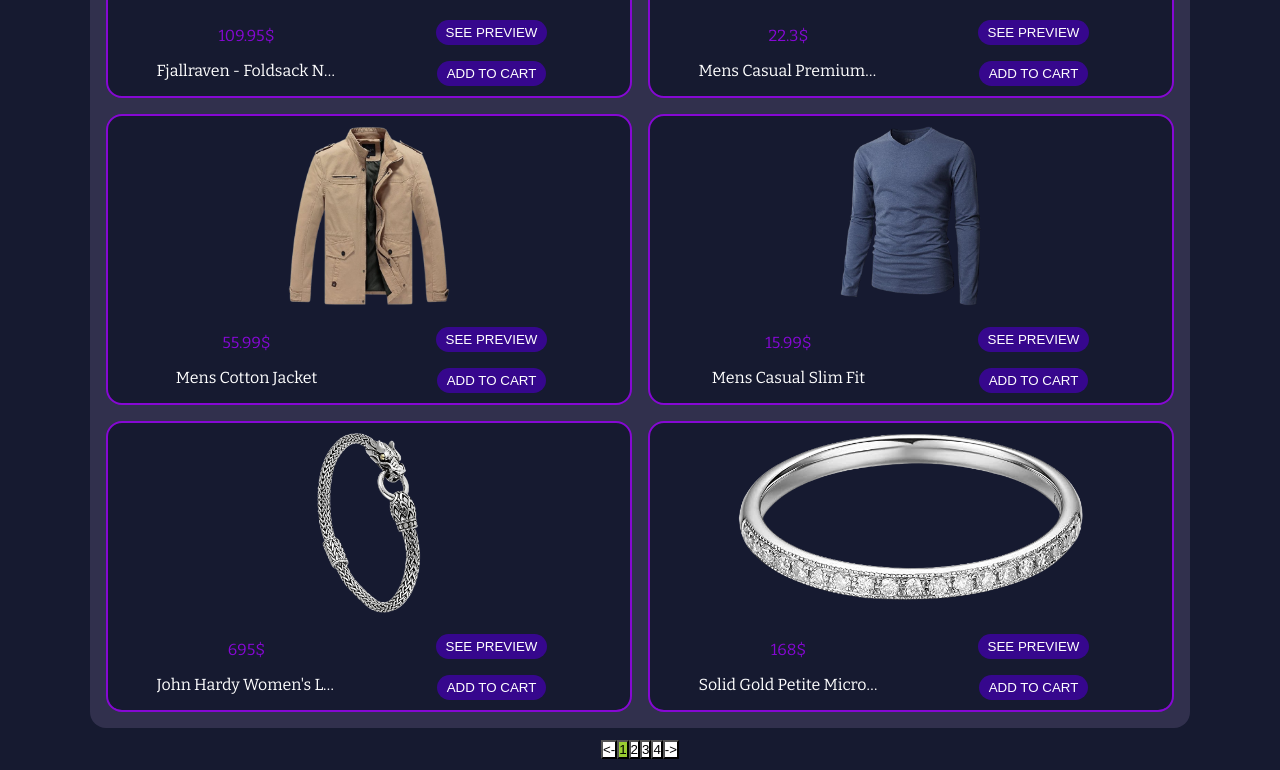
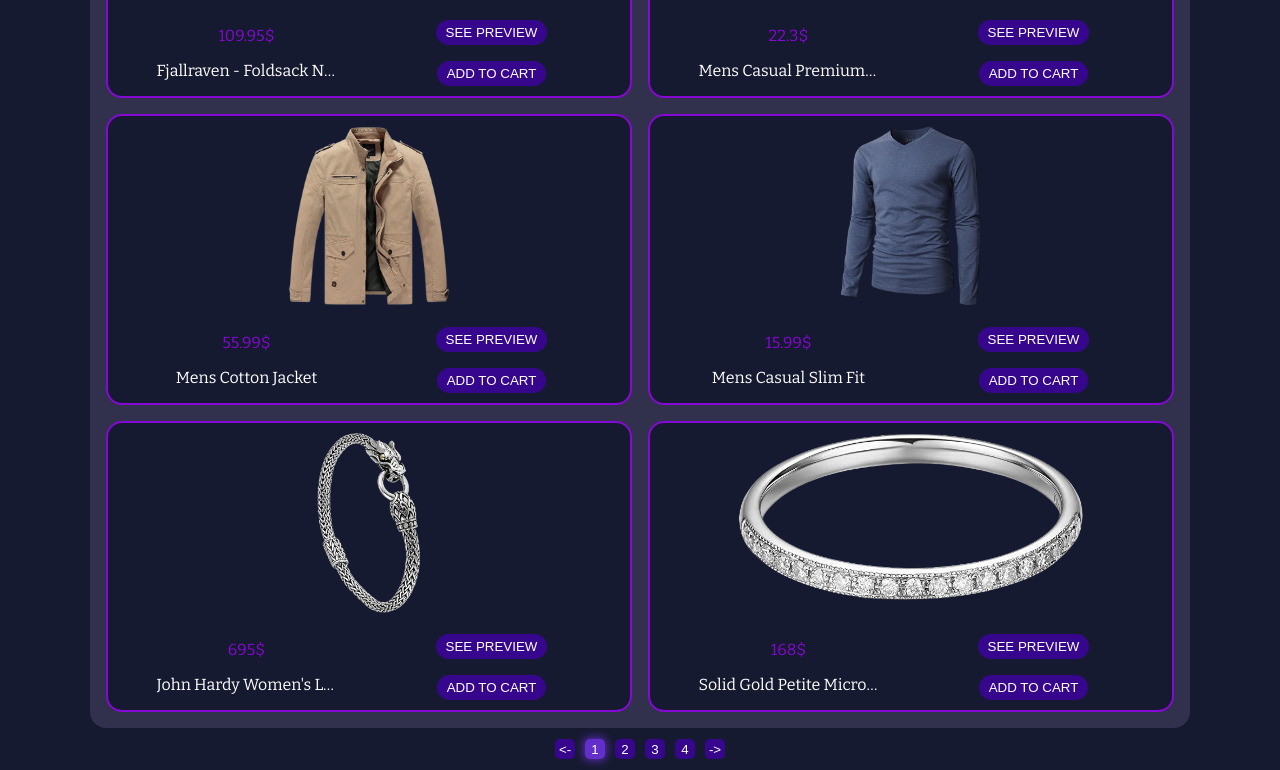
Before and after one commit to Eckry/store-app, a React (Vite) app: page / in a window 1280 px wide. Shown: the part 309-1079 px from the top of the page. Built offline with nearby package versions, Linux system fonts and the light colour scheme.

Commit message:
add style to carousel buttons

```diff
--- a/src/App.css
+++ b/src/App.css
@@ -13,6 +13,7 @@
   --secondary-color: #31304D;
   --tertiary-color: #8608d4;
   --highlight-color: #36078d;
+  --highlight-brighty-color: #642eca;
 }
 
 body {
@@ -46,6 +47,10 @@ body {
 
 .carousel-buttons {
   margin: 0.7rem 0;
+  display: flex;
+  justify-content: center;
+  align-items: center;
+  gap: 10px;
 }
 
 .container-if-no-products {
--- a/src/components/PageButton.jsx
+++ b/src/components/PageButton.jsx
@@ -1,13 +1,11 @@
-export default function PageButton({ currentPage, onClick, children, value}) {
+import "./styles/PageButton.css";
+
+export default function PageButton({ currentPage, onClick, children, value }) {
   return (
     <button
       value={value}
       onClick={(e) => onClick(e)}
-      style={
-        currentPage === value
-          ? { backgroundColor: "yellowgreen" }
-          : { backgroundColor: "white" }
-      }
+      className={currentPage === value ? "page-button-selected" : "page-button"}
     >
       {children}
     </button>
--- /dev/null
+++ b/src/components/styles/PageButton.css
@@ -0,0 +1,25 @@
+.page-button,
+.page-button-selected {
+  height: 20px;
+  width: 20px;
+  border: none;
+  outline: none;
+  cursor: pointer;
+  color: white;
+  background-color: var(--highlight-color);
+  border-radius: 5px;
+  display: flex;
+  justify-content: center;
+  align-items: center;
+  transition: 0.25s ease-in-out;
+}
+
+.page-button:hover {
+  transform: scale(1.3);
+  transition: 0.25s ease-in-out;
+}
+
+.page-button-selected {
+  box-shadow: 0 0 10px 1px var(--highlight-brighty-color);
+  background-color: var(--highlight-brighty-color);
+}
```
